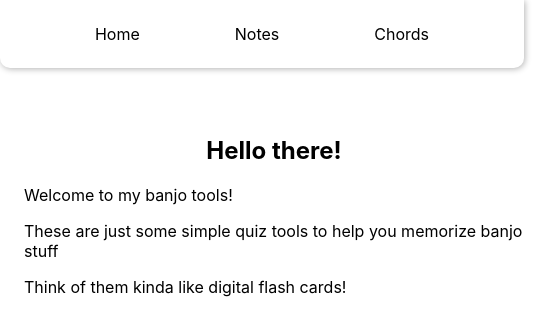
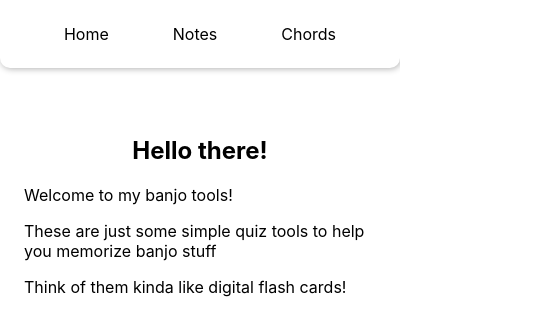
Before and after one commit to DigitalDaring/ReactBanjoApp, a React (Create React App) app: page / in a window 390 px wide. Shown: the top 336 px of the page, 548 px wide, since content can reach past the window. Built offline with nearby package versions, Linux system fonts and the light colour scheme.

Commit message:
This patch optimizes for mobile screens

```diff
--- a/src/App.scss
+++ b/src/App.scss
@@ -38,7 +38,8 @@
 }
 
 header {
-  width: 500px;
+  width: 400px;
+  box-sizing: border-box;
   margin-left: auto;
   margin-right: auto;
   display: flex;
--- a/src/components/note-card/note-card.styles.scss
+++ b/src/components/note-card/note-card.styles.scss
@@ -10,6 +10,7 @@
     margin-left: auto;
     margin-right: auto;
     margin-top: 40px;
+    margin-bottom: 100px;
 
     .Note {
         font-size: 48px;
--- a/src/pages/notes-page/notes.page.tsx
+++ b/src/pages/notes-page/notes.page.tsx
@@ -8,12 +8,15 @@ import randomService from '../../services/random.service';
 const NotesPage = () => {
 
     const [noteState, setNoteState] = useState('C#');
+    const [stringState, setStringState] = useState(3);
     const [keepGettingNotes, setKeepGettingNotes] = useState(false);
 
     const nextNote = () => {
         const randomNoteIdx = randomService.getRandomInteger(0, AllNotesList.length);
         const randomNote = AllNotesList[randomNoteIdx];
+        const randomStringNumber = randomService.getRandomInteger(1, 5);
         setNoteState(randomNote);
+        setStringState(randomStringNumber);
     }
 
     useEffect(() => {
@@ -35,7 +38,7 @@ const NotesPage = () => {
     const infiniteText = `${keepGettingNotes ? 'Stop' : 'Keep'} Getting Notes`;
 
     return <section className="Page">
-        <NoteCard note={noteState} stringNumber={3} />
+        <NoteCard note={noteState} stringNumber={stringState} />
         <section className='Buttons'>
             <FriendlyButton text="Next Note!" onClick={nextNote} />
             <FriendlyButton text={infiniteText} onClick={toggleInfiniteNotes}/>
--- a/src/pages/pages.scss
+++ b/src/pages/pages.scss
@@ -1,5 +1,6 @@
 .Page {
-    width: 500px;
+    width: 400px;
+    box-sizing: border-box;
     height: 700px;
     margin-left: auto;
     margin-right: auto;
```
